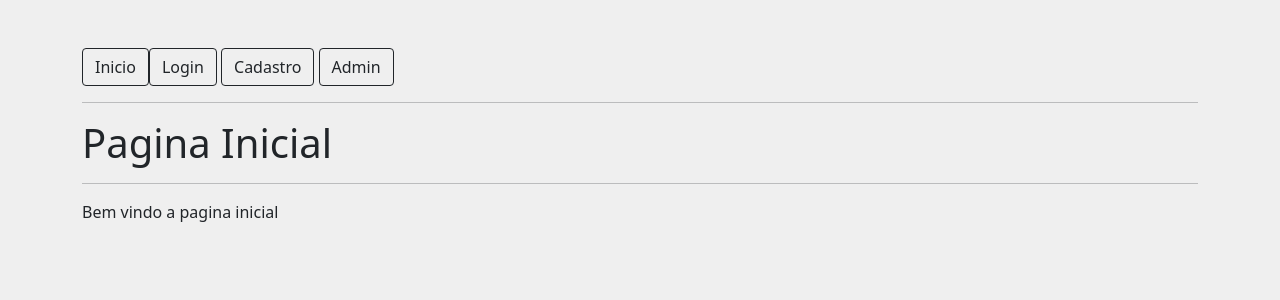
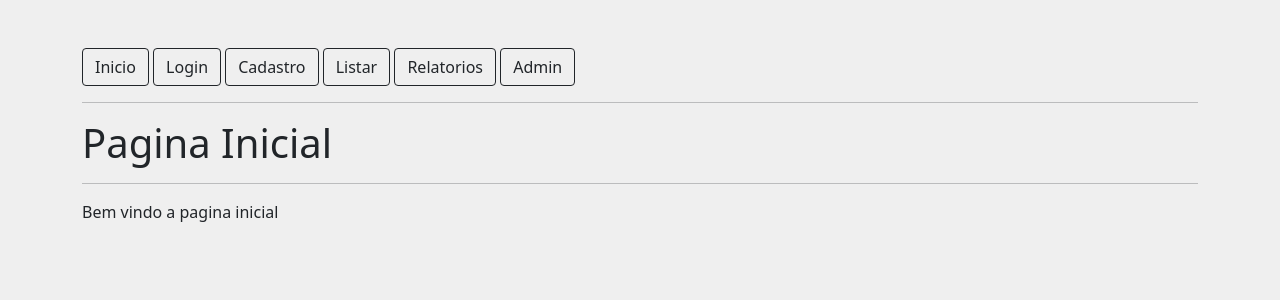
Before and after one commit to Francielabreu/beacademy-devstart-introducaophp, a PHP site: page / in a window 1280 px wide. Shown: the top 300 px of the page. Run offline with PHP 8.4, Linux system fonts and the light colour scheme.

Commit message:
inplementação de funções

```diff
--- /dev/null
+++ b/estrutura/acoes.php
@@ -0,0 +1,31 @@
+<?php
+
+function login()
+{
+    include 'login.php';
+}
+
+function cadastro()
+{
+    include 'cadastro.php';
+}
+
+function home()
+{
+    include 'home.php';
+}
+
+function listar()
+{
+    include 'listar.php';
+}
+
+function erro404()
+{
+    include '404.php';
+}
+
+function relatorio()
+{
+    include 'relatorio.php';
+}
--- a/estrutura/index.php
+++ b/estrutura/index.php
@@ -3,14 +3,15 @@
 $url = $_SERVER['REQUEST_URI'];
 include 'head.php';
 include 'menu.php';
-if ($url==='/') {
-    include 'home.php';
-}elseif ($url==='/login') {
-    include 'login.php';
-}elseif ($url==='/cadastro') {
-    include 'cadastro.php';
-}else {
-    include '404.php';
-}
+include 'acoes.php';
+
+match($url){
+    '/' => home(),
+    '/login' => login(),
+    '/cadastro' => cadastro(),
+    '/listar' => listar(),
+    '/relatorio' => relatorio(),
+    default => erro404(),
+};
 
 include 'footer.php';
--- /dev/null
+++ b/estrutura/listar.php
@@ -0,0 +1,6 @@
+<h1>Listar Contatos</h1>
+
+<table>
+
+
+</table>
--- a/estrutura/menu.php
+++ b/estrutura/menu.php
@@ -1,5 +1,7 @@
-<a class="btn btn-outline-dark" href="/">Inicio</>
+<a class="btn btn-outline-dark" href="/">Inicio</a>
 <a class="btn btn-outline-dark" href="/login.php">Login</a>
 <a class="btn btn-outline-dark" href="/cadastro.php">Cadastro</a>
+<a class="btn btn-outline-dark" href="/listar.php">Listar</a>
+<a class="btn btn-outline-dark" href="/relatorio.php">Relatorios</a>
 <a class="btn btn-outline-dark" href="/404.php">Admin</a>
 <hr>
--- /dev/null
+++ b/estrutura/relatorio.php
@@ -0,0 +1 @@
+<h1>Relatorios</h1>
```
